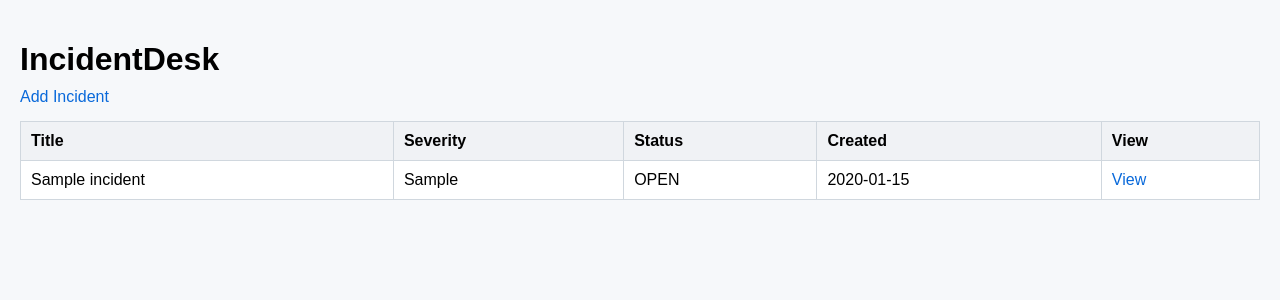
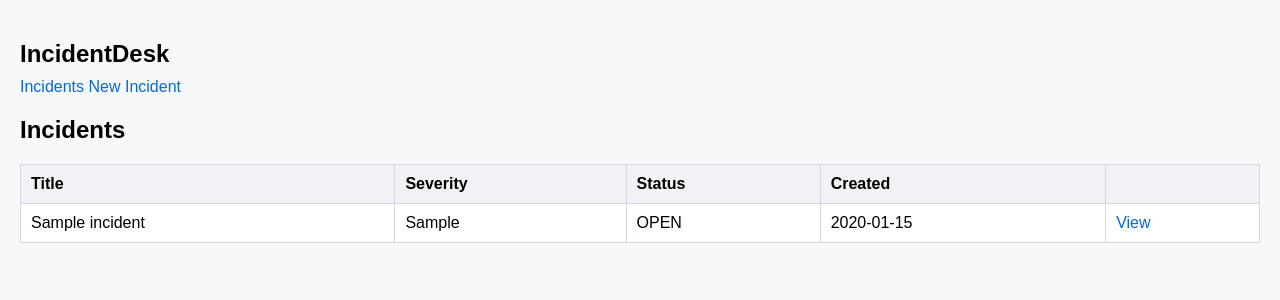
Before and after one commit to nonluthando/IncidentDesk, a Flask app: page /incidents in a window 1280 px wide. Shown: the top 300 px of the page. Run offline with Flask 3, Linux system fonts and the light colour scheme; tables that the repository leaves empty hold one stand-in row (values such as "Sample post").

Commit message:
Update incidents.html To extend base.html

```diff
--- a/templates/incidents.html
+++ b/templates/incidents.html
@@ -1,33 +1,38 @@
-<!DOCTYPE html>
-<html>
-<head>
-    <title>IncidentDesk | Incidents</title>
-    <link rel="stylesheet" href="{{ url_for('static', filename='style.css') }}">
-</head>
-<body>
-    <h1>IncidentDesk</h1>
+{% extends "base.html" %}
+{% block title %}IncidentDesk | Incidents{% endblock %}
 
-    <a href="{{ url_for('add_incident') }}">Add Incident</a>
+{% block content %}
+<h2>Incidents</h2>
 
-    <table border="1" cellpadding="6">
+{% if incidents %}
+<table>
     <tr>
         <th>Title</th>
         <th>Severity</th>
         <th>Status</th>
         <th>Created</th>
-            <th>View</th>
+        <th></th>
     </tr>
     {% for incident in incidents %}
     <tr>
         <td>{{ incident.title }}</td>
-            <td>{{ incident.severity }}</td>
+        <td>
+            <span class="badge {{ incident.severity }}">
+                {{ incident.severity }}
+            </span>
+        </td>
         <td>{{ incident.status }}</td>
         <td>{{ incident.created_at }}</td>
         <td>
-                <a href="{{ url_for('incident_detail', incident_id=incident.id) }}">View</a>
+            <a href="{{ url_for('incident_detail', incident_id=incident.id) }}">
+                View
+            </a>
         </td>
     </tr>
     {% endfor %}
 </table>
-</body>
-</html>
+{% else %}
+<p class="empty">No incidents logged.</p>
+{% endif %}
+
+{% endblock %}
```
Lines whose indentation alone changed are shown as unchanged.
